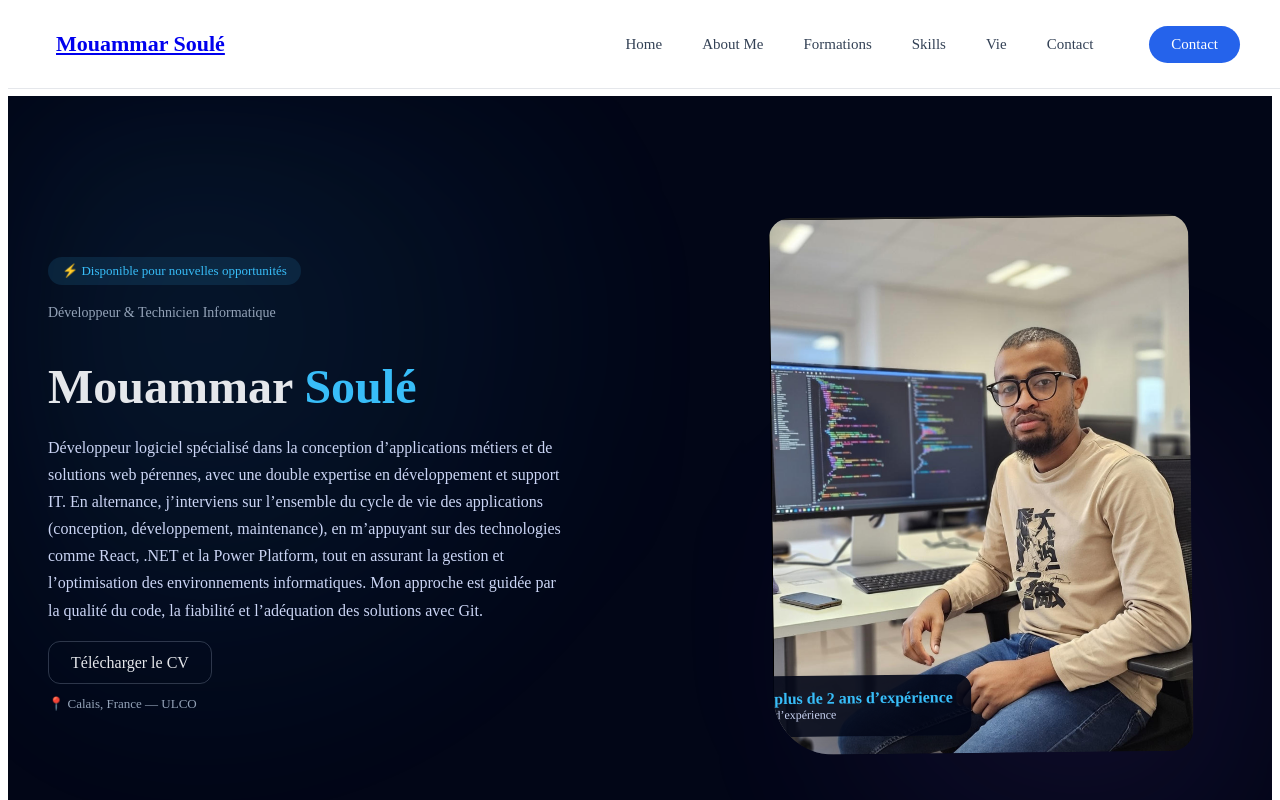
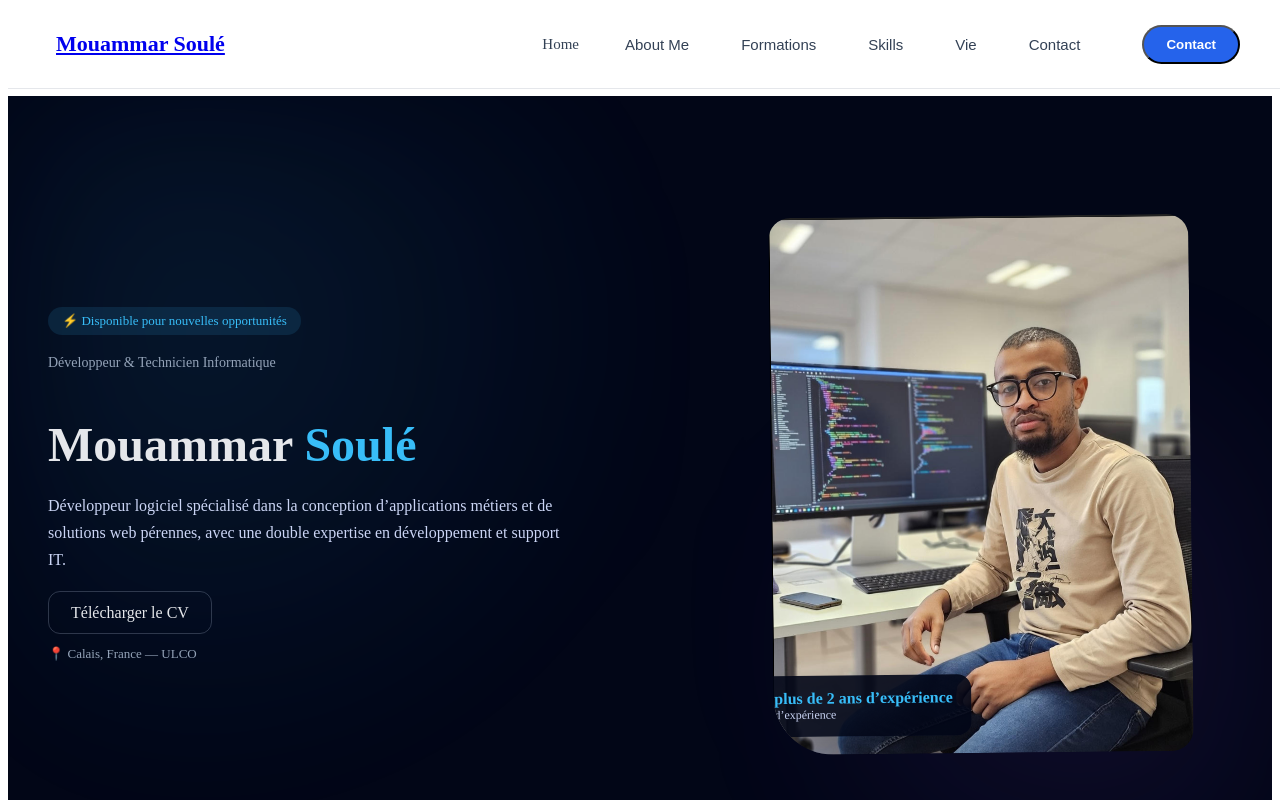
Before and after one commit to Mouam001/PortoFolio, a React (Vite) app: page / in a window 1280 px wide. Shown: the top 800 px of the page. Built offline with nearby package versions, Linux system fonts and the light colour scheme; the HTML template or start-up script is replaced by a standard one.

Commit message:
scrool Bare home

```diff
--- a/src/App.css
+++ b/src/App.css
@@ -42,3 +42,8 @@
 .read-the-docs {
     color: #888;
 }
+
+
+section[id] {
+    scroll-margin-top: 96px;
+}
--- a/src/components/Header/header.css
+++ b/src/components/Header/header.css
@@ -148,3 +148,21 @@
         display: flex;
     }
 }
+
+
+
+/* ---------- END OF HEADER CSS ---------- */
+.nav-link,
+.mobile-link {
+    background: none;
+    border: none;
+    cursor: pointer;
+    font-size: 15px;
+    font-weight: 500;
+    color: #334155;
+}
+
+.nav-link:hover,
+.mobile-link:hover {
+    color: #2563eb;
+}
--- a/src/components/Header/index.jsx
+++ b/src/components/Header/index.jsx
@@ -6,11 +6,11 @@ export default function Header() {
 
     const navItems = [
         {label: "Home", to: "/"},
-        {label: "About Me", to: "/about"},
-        {label: "Formations", to: "/formations"},
-        {label: "Skills", to: "/skills"},
-        {label: "Vie", to: "/vie"},
-        {label: "Contact", to: "/contact"},
+        {label: "About Me", to: "#about"},
+        {label: "Formations", to: "#formations"},
+        {label: "Skills", to: "#skills"},
+        {label: "Vie", to: "#vie"},
+        {label: "Contact", to: "#contact"},
 
     ];
 
--- a/src/components/Header/view.jsx
+++ b/src/components/Header/view.jsx
@@ -1,4 +1,59 @@
-import {Link} from "react-router-dom";
+// import {Link} from "react-router-dom";
+// import "./header.css";
+
+// export default function HeaderView({
+//                                        navItems,
+//                                        isOpen,
+//                                        toggleMenu,
+//                                        closeMenu,
+//                                    }) {
+//     return (
+//         <header className="header">
+//             <div className="header__container">
+//                 <div className="header__logo">
+//                     <Link to="/">Mouammar Soulé</Link>
+//                 </div>
+
+//                 {/* Desktop */}
+//                 <nav className="header__nav">
+//                     {navItems.map(item => (
+//                         <Link key={item.label} to={item.to}>
+//                             {item.label}
+//                         </Link>
+//                     ))}
+//                     <Link to="/contact" className="header__cta">
+//                         Contact
+//                     </Link>
+//                 </nav>
+
+//                 {/* Burger */}
+//                 <button
+//                     className={`burger ${isOpen ? "is-open" : ""}`}
+//                     onClick={toggleMenu}
+//                 >
+//                     <span/>
+//                     <span/>
+//                     <span/>
+//                 </button>
+//             </div>
+
+//             {/* Mobile */}
+//             <div className={`mobile-menu ${isOpen ? "open" : ""}`}>
+//                 {navItems.map(item => (
+//                     <Link
+//                         key={item.label}
+//                         to={item.to}
+//                         onClick={closeMenu}
+//                     >
+//                         {item.label}
+//                     </Link>
+//                 ))}
+//             </div>
+//         </header>
+//     );
+// }
+
+import { Link, useLocation } from "react-router-dom";
 import "./header.css";
 
 export default function HeaderView({
@@ -7,6 +62,21 @@ export default function HeaderView({
   toggleMenu,
   closeMenu,
 }) {
+  const location = useLocation();
+  const isHome = location.pathname === "/";
+
+  const handleNavClick = (to) => {
+    closeMenu();
+
+    if (to.startsWith("#")) {
+      if (isHome) {
+        document.querySelector(to)?.scrollIntoView({ behavior: "smooth" });
+      } else {
+        window.location.href = `/${to}`;
+      }
+    }
+  };
+
   return (
     <header className="header">
       <div className="header__container">
@@ -16,14 +86,28 @@ export default function HeaderView({
 
         {/* Desktop */}
         <nav className="header__nav">
-                    {navItems.map(item => (
+          {navItems.map((item) =>
+            item.to.startsWith("#") ? (
+              <button
+                key={item.label}
+                onClick={() => handleNavClick(item.to)}
+                className="nav-link"
+              >
+                {item.label}
+              </button>
+            ) : (
               <Link key={item.label} to={item.to}>
                 {item.label}
               </Link>
-                    ))}
-                    <Link to="/contact" className="header__cta">
+            )
+          )}
+
+          <button
+            onClick={() => handleNavClick("#contact")}
+            className="header__cta"
+          >
             Contact
-                    </Link>
+          </button>
         </nav>
 
         {/* Burger */}
@@ -31,22 +115,22 @@ export default function HeaderView({
           className={`burger ${isOpen ? "is-open" : ""}`}
           onClick={toggleMenu}
         >
-                    <span/>
-                    <span/>
-                    <span/>
+          <span />
+          <span />
+          <span />
         </button>
       </div>
 
       {/* Mobile */}
       <div className={`mobile-menu ${isOpen ? "open" : ""}`}>
-                {navItems.map(item => (
-                    <Link
+        {navItems.map((item) => (
+          <button
             key={item.label}
-                        to={item.to}
-                        onClick={closeMenu}
+            onClick={() => handleNavClick(item.to)}
+            className="mobile-link"
           >
             {item.label}
-                    </Link>
+          </button>
         ))}
       </div>
     </header>
--- a/src/pages/Home/index.jsx
+++ b/src/pages/Home/index.jsx
@@ -1,6 +1,35 @@
+// import HomeView from "./view";
+// import profileImg from "../../assets/image.png";
+// import cvFile from "../../assets/CV_Mouammar.pdf";
+
+// export default function Home() {
+//     const profile = {
+//         name: "Mouammar Soulé",
+//         role: "Développeur & Technicien Informatique",
+//         availability: "Disponible pour nouvelles opportunités",
+//         description: `
+// Développeur logiciel spécialisé dans la conception d’applications métiers et de solutions web pérennes, avec une double expertise en développement et support IT.
+// En alternance, j’interviens sur l’ensemble du cycle de vie des applications (conception, développement, maintenance), en m’appuyant sur des technologies comme React, .NET et la Power Platform, tout en assurant la gestion et l’optimisation des environnements informatiques.
+// Mon approche est guidée par la qualité du code, la fiabilité et l’adéquation des solutions avec Git.
+// `,
+//         location: "Calais, France — ULCO",
+//         experience: "plus de 2 ans d’expérience",
+//         image: profileImg,
+//         cv: cvFile,
+//     };
+
+//     return <HomeView profile={profile} />;
+// }
 import HomeView from "./view";
 import profileImg from "../../assets/image.png";
 import cvFile from "../../assets/CV_Mouammar.pdf";
+
+// 👇 IMPORT DES PAGES EXISTANTES
+import About from "../About";
+import Formations from "../Formations";
+import Skills from "../Skills";
+import Vie from "../Vie";
+import Contact from "../Contact";
 
 export default function Home() {
     const profile = {
@@ -8,9 +37,8 @@ export default function Home() {
         role: "Développeur & Technicien Informatique",
         availability: "Disponible pour nouvelles opportunités",
         description: `
-Développeur logiciel spécialisé dans la conception d’applications métiers et de solutions web pérennes, avec une double expertise en développement et support IT.
-En alternance, j’interviens sur l’ensemble du cycle de vie des applications (conception, développement, maintenance), en m’appuyant sur des technologies comme React, .NET et la Power Platform, tout en assurant la gestion et l’optimisation des environnements informatiques.
-Mon approche est guidée par la qualité du code, la fiabilité et l’adéquation des solutions avec Git.
+Développeur logiciel spécialisé dans la conception d’applications métiers et de solutions web pérennes,
+avec une double expertise en développement et support IT.
 `,
         location: "Calais, France — ULCO",
         experience: "plus de 2 ans d’expérience",
@@ -18,5 +46,37 @@ Mon approche est guidée par la qualité du code, la fiabilité et l’adéquati
         cv: cvFile,
     };
 
-    return <HomeView profile={profile} />;
+    return (
+        <>
+            {/* HERO */}
+            <section id="home">
+                <HomeView profile={profile} />
+            </section>
+
+            {/* ABOUT */}
+            <section id="about">
+                <About />
+            </section>
+
+            {/* FORMATIONS */}
+            <section id="formations">
+                <Formations />
+            </section>
+
+            {/* SKILLS */}
+            <section id="skills">
+                <Skills />
+            </section>
+
+            {/* VIE */}
+            <section id="vie">
+                <Vie />
+            </section>
+
+            {/* CONTACT */}
+            <section id="contact">
+                <Contact />
+            </section>
+        </>
+    );
 }
```
Lines whose indentation alone changed are shown as unchanged.
